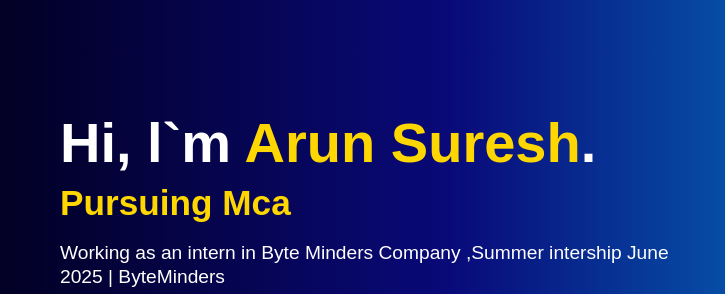
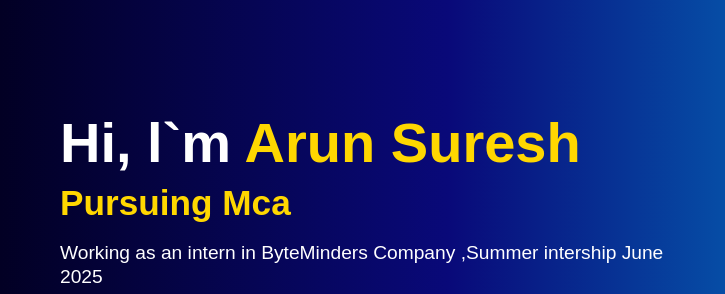
Before and after one commit to Arunsuresh100/Day3_challenge, a plain HTML site: page index.html in a window 1280 px wide. Shown: the part 205-499 px from the top of the page, 0-725 px from the left. Drawn offline with Linux system fonts and the light colour scheme.

Commit message:
Update index.html

```diff
--- a/index.html
+++ b/index.html
@@ -247,11 +247,11 @@
     <main>
       <div class="full_container">
         <div class="section1">
-          <div class="first_head">Hi, l`m <span>Arun Suresh</span>.</div>
+          <div class="first_head">Hi, l`m <span>Arun Suresh</span></div>
           <div class="second_head">Pursuing Mca</div>
           <div class="para">
-            Working as an intern in Byte Minders Company ,Summer intership June
-            2025 | ByteMinders
+            Working as an intern in ByteMinders Company ,Summer intership June
+            2025
           </div>
           <div class="buttons">
             <button class="bt1">Contact Me</button>
```
